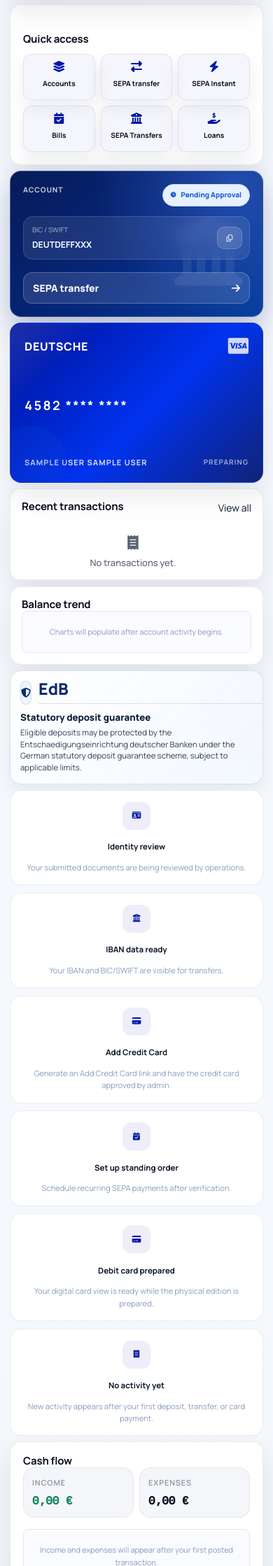
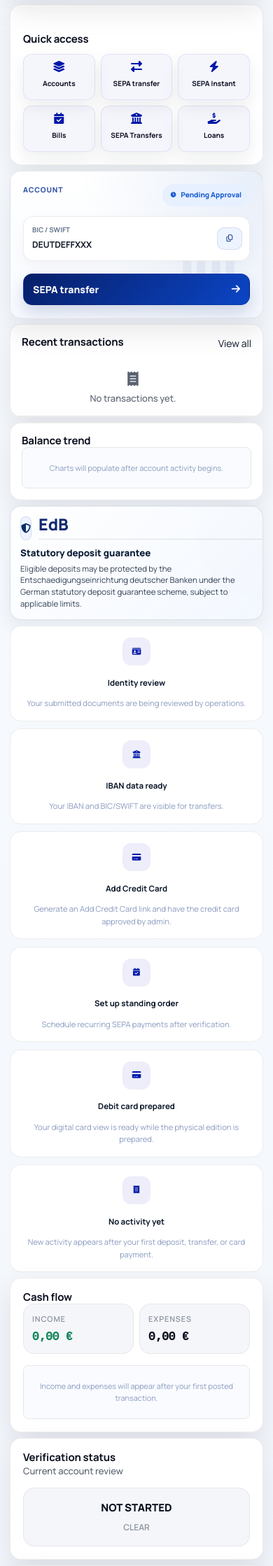
Before and after one commit to Joshangi1/Deutsche-bank, a PHP site: page /dashboard.php in a window 390 px wide. Shown: the part 402-2640 px from the top of the page at 70% size. Run offline with PHP 8.4, Linux system fonts and the light colour scheme; the visitor is signed in with stand-in values (Sample User, id 1); data comes from the database, SQL or seed files in the repository; data that the repository does not hold is empty; some libraries are stand-ins or nearby versions.

Commit message:
Remove dashboard card preview and refine account layout

```diff
--- a/assets/css/mobile-premium-fix.css
+++ b/assets/css/mobile-premium-fix.css
@@ -1927,47 +1927,72 @@ body,
   order: 3;
 }
 
-.dashboard-card-section {
+.dashboard-transactions-section {
   order: 4;
 }
 
-.dashboard-transactions-section {
+.dashboard-chart-section {
   order: 5;
 }
 
-.dashboard-chart-section {
+.dashboard-protection-section {
   order: 6;
 }
 
-.dashboard-protection-section {
+.dashboard-onboarding-section {
   order: 7;
-}
-
-.dashboard-onboarding-section {
-  order: 8;
 }
 
 .dashboard-cash-section,
 .dashboard-verification-section,
 .dashboard-bills-section,
 .dashboard-recipients-section {
-  order: 9;
+  order: 8;
 }
 
 .account-summary-card {
   background:
-    radial-gradient(circle at 88% 8%, rgba(91, 141, 255, 0.34), transparent 14rem),
-    linear-gradient(135deg, #061b58 0%, #06277c 52%, #083f9f 100%);
+    radial-gradient(circle at 98% 0%, rgba(9, 74, 185, 0.09), transparent 18rem),
+    linear-gradient(180deg, #ffffff 0%, #f8fbff 100%);
+  border: 1px solid rgba(15, 23, 42, 0.08);
+  color: #0f172a;
+  box-shadow: 0 18px 42px rgba(15, 23, 42, 0.1);
 }
 
 .account-summary-details {
-  grid-template-columns: repeat(2, minmax(0, 1fr));
+  grid-template-columns: 1fr;
   margin-bottom: 18px;
 }
 
 .account-summary-details div {
   position: relative;
+  min-height: 74px;
   padding-right: 54px;
+  border: 1px solid rgba(15, 23, 42, 0.08);
+  background: #fff;
+  box-shadow: 0 8px 22px rgba(15, 23, 42, 0.04);
+}
+
+.account-summary-card .account-summary-watermark {
+  color: rgba(9, 40, 116, 0.05);
+}
+
+.account-summary-card .account-summary-label {
+  color: #3152a3;
+}
+
+.account-summary-card h2 {
+  color: #0f172a;
+}
+
+.account-summary-details span {
+  color: #64748b;
+  font-weight: 700;
+}
+
+.account-summary-details strong {
+  color: #111827;
+  font-size: 0.96rem;
 }
 
 .account-summary-copy {
@@ -1984,15 +2009,27 @@ body,
   padding: 0 9px;
   border: 1px solid rgba(255,255,255,0.18);
   border-radius: 10px;
-  color: #fff;
-  background: rgba(255,255,255,0.12);
+  color: #0a2e86;
+  background: #eef4ff;
+  border-color: rgba(10, 46, 134, 0.12);
   font-size: 0.72rem;
   font-weight: 800;
 }
 
 .account-summary-copy:hover,
 .account-summary-copy.copied {
-  background: rgba(255,255,255,0.22);
+  background: #dfeaff;
+}
+
+.account-summary-card .account-summary-action {
+  color: #fff;
+  background: linear-gradient(135deg, #071f68, #0b45c6);
+  border-color: rgba(7, 31, 104, 0.16);
+  box-shadow: 0 12px 24px rgba(7, 31, 104, 0.16);
+}
+
+.account-summary-card .account-status-pill {
+  border-color: transparent !important;
 }
 
 .quick-grid a.disabled {
@@ -2075,15 +2112,14 @@ body,
   .dashboard-balance-section { order: 1 !important; }
   .dashboard-quick-section { order: 2 !important; }
   .dashboard-account-summary-section { order: 3 !important; }
-  .dashboard-card-section { order: 4 !important; }
-  .dashboard-transactions-section { order: 5 !important; }
-  .dashboard-chart-section { order: 6 !important; }
-  .dashboard-protection-section { order: 7 !important; }
-  .dashboard-onboarding-section { order: 8 !important; }
-  .dashboard-cash-section { order: 9 !important; }
-  .dashboard-verification-section { order: 10 !important; }
-  .dashboard-bills-section { order: 11 !important; }
-  .dashboard-recipients-section { order: 12 !important; }
+  .dashboard-transactions-section { order: 4 !important; }
+  .dashboard-chart-section { order: 5 !important; }
+  .dashboard-protection-section { order: 6 !important; }
+  .dashboard-onboarding-section { order: 7 !important; }
+  .dashboard-cash-section { order: 8 !important; }
+  .dashboard-verification-section { order: 9 !important; }
+  .dashboard-bills-section { order: 10 !important; }
+  .dashboard-recipients-section { order: 11 !important; }
 
   .balance-card {
     padding: 18px !important;
@@ -2136,6 +2172,7 @@ body,
   }
 
   .account-summary-details div {
+    min-height: 64px;
     padding: 11px 48px 11px 12px;
   }
 
@@ -2156,15 +2193,6 @@ body,
     min-width: 0;
   }
 
-  .virtual-card {
-    min-height: 168px !important;
-    padding: 20px !important;
-  }
-
-  .virtual-card .fs-4 {
-    font-size: 1.3rem !important;
-  }
-
   .dashboard-transactions-section .transaction-table tbody tr:nth-child(n+4) {
     display: none;
   }
--- a/dashboard.php
+++ b/dashboard.php
@@ -180,7 +180,7 @@ $newAccountCards = in_array($bankingRegion, ['us', 'ca', 'uk'], true) ? [
         <a href="user/ach_transfers.php" class="<?= account_is_restricted($user) ? 'disabled' : '' ?>"><i class="fa-solid fa-building-columns"></i><span><?= e($regionConfig['rail_bank']) ?></span></a>
         <a href="user/loans.php"><i class="fa-solid fa-hand-holding-dollar"></i><span>Loans</span></a>
     </div></div></div>
-    <div class="col-xl-6 dashboard-account-summary-section">
+    <div class="col-xl-4 dashboard-account-summary-section">
         <div class="account-summary-card h-100">
             <div class="account-summary-watermark"><i class="fa-solid fa-building-columns"></i></div>
             <div class="d-flex justify-content-between align-items-start gap-3 mb-4">
@@ -209,7 +209,6 @@ $newAccountCards = in_array($bankingRegion, ['us', 'ca', 'uk'], true) ? [
             </a>
         </div>
     </div>
-    <div class="col-xl-6 dashboard-card-section"><div class="virtual-card"><div class="d-flex justify-content-between"><strong>Deutsche</strong><i class="fa-brands fa-cc-visa fa-2x"></i></div><div class="fs-4 fw-bold">4582 **** **** <?= e($card['card_last4']) ?></div><div class="d-flex justify-content-between"><span><?= e(strtoupper($user['first_name'] . ' ' . $user['last_name'])) ?></span><span><?= $isNewAccount ? 'PREPARING' : e(strtoupper($card['status'])) ?></span></div></div></div>
     <div class="col-xl-8 dashboard-transactions-section"><div class="table-card"><div class="p-4 d-flex justify-content-between"><h5 class="fw-bold mb-0"><?= e($ui['recent']) ?></h5><a href="user/transactions.php"><?= e($ui['view_all']) ?></a></div><div class="table-responsive"><table class="table transaction-table align-middle mb-0"><tbody><?php foreach ($txRows as $row): ?><?php $isCredit = (float) $row['amount'] > 0; ?><tr><td><div class="tx-merchant"><span class="tx-icon <?= $isCredit ? 'tx-icon-credit' : '' ?>"><i class="fa-solid <?= e(transaction_icon($row)) ?>"></i></span><div><strong><?= e($row['description']) ?></strong><div class="small muted"><?= e(transaction_display_date($row['created_at'])) ?> &middot; <?= e(transaction_category($row)) ?></div></div></div></td><td><span class="status-pill status-<?= $row['status']==='completed'?'success':(in_array($row['status'], ['failed','rejected'], true)?'danger':'warning') ?>"><?= e(strtoupper($row['status'])) ?></span></td><td class="text-end fw-bold tx-amount <?= $isCredit ? 'tx-credit' : 'tx-debit' ?>"><?= $isCredit ? '+' : '-' ?><?= money(abs((float) $row['amount']), $currency) ?></td></tr><?php endforeach; ?><?php if (!$txRows): ?><tr><td colspan="3" class="text-center muted py-5"><i class="fa-solid fa-receipt d-block fs-3 mb-2"></i>No transactions yet.</td></tr><?php endif; ?></tbody></table></div></div></div>
     <div class="col-xl-4 dashboard-chart-section"><div class="table-card p-4 h-100"><h5 class="fw-bold"><?= e($ui['balance']) ?></h5><?php if ($isNewAccount): ?><div class="empty-mini">Charts will populate after account activity begins.</div><?php else: ?><canvas data-chart="line" height="220"></canvas><?php endif; ?></div></div>
     <div class="col-12 dashboard-protection-section">
```
